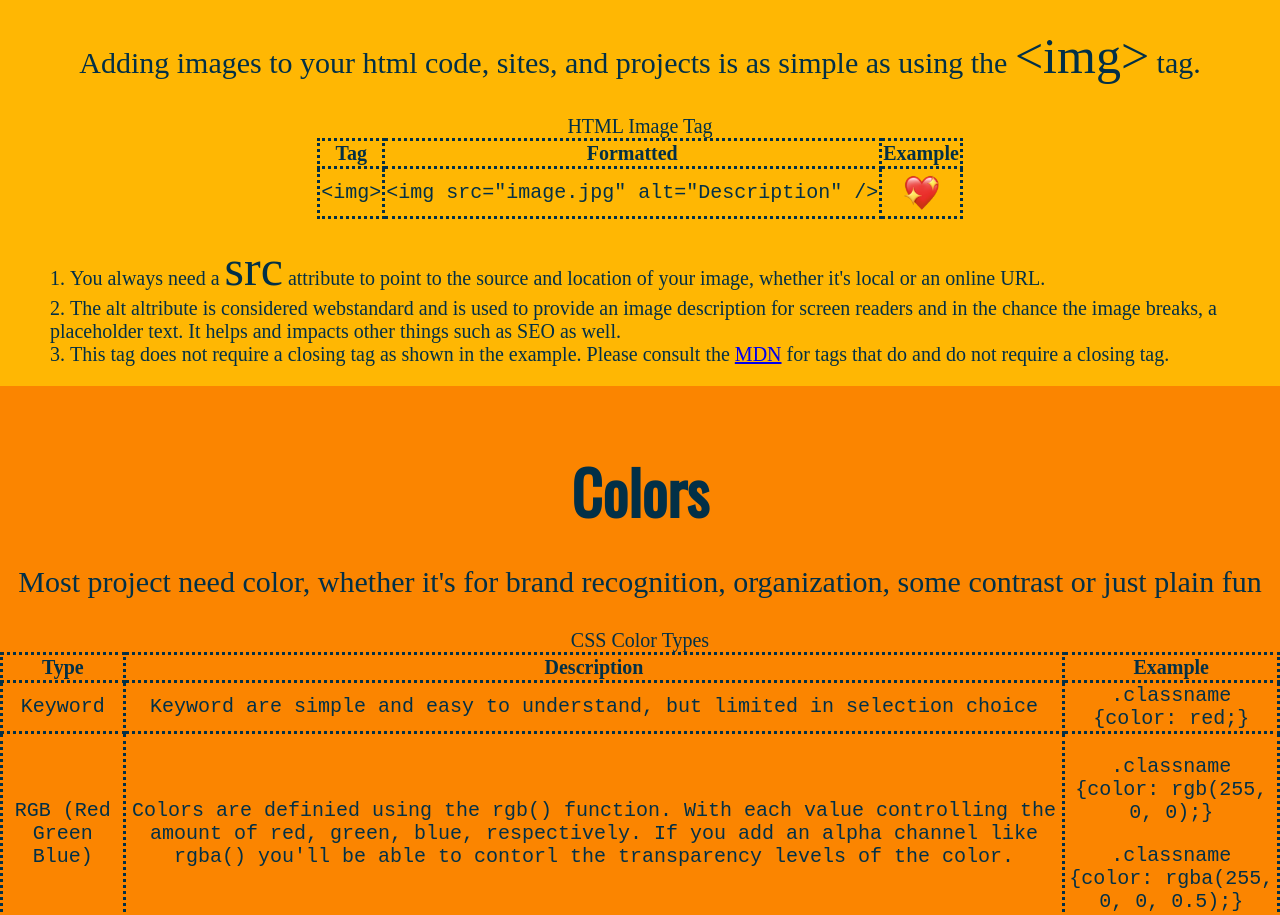
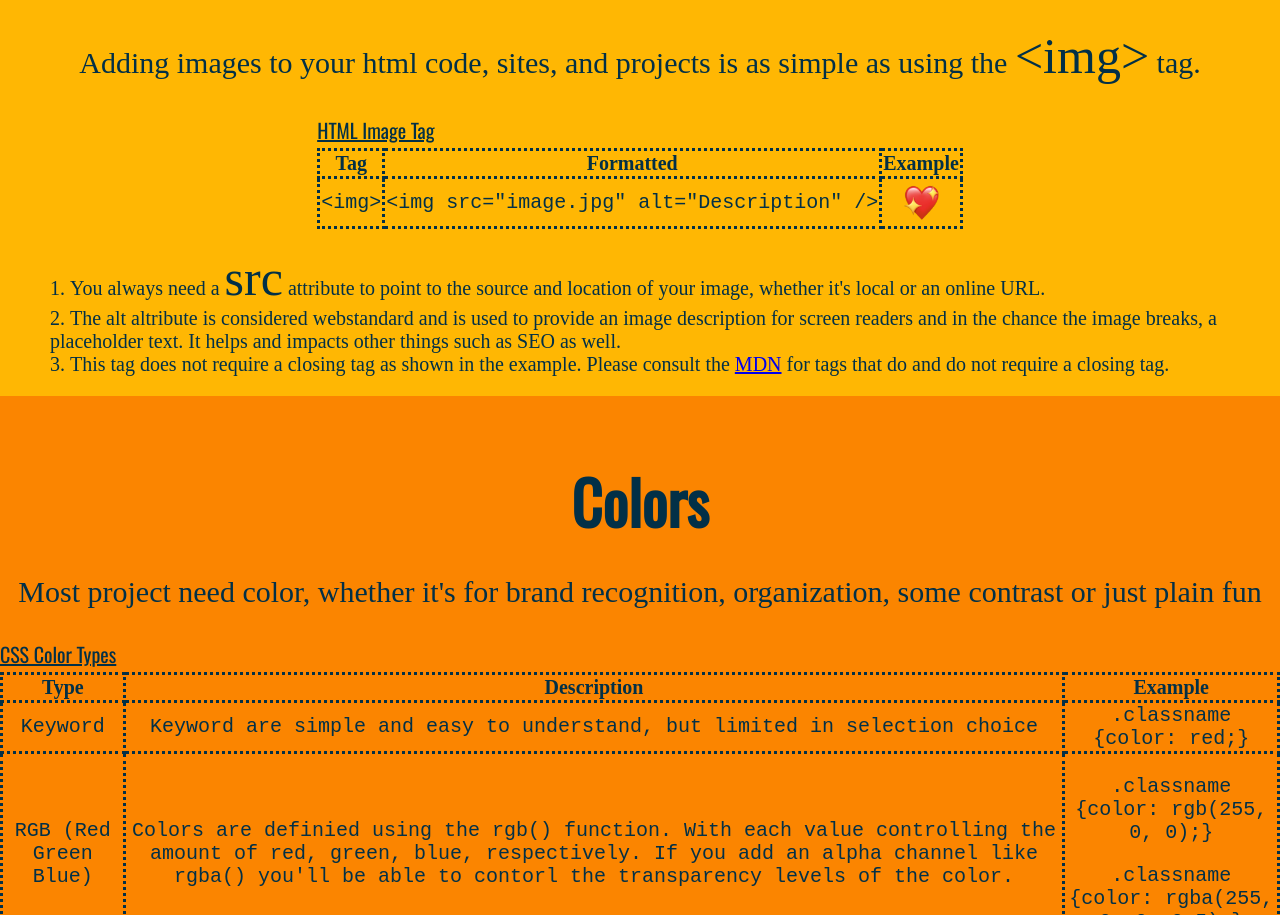
Before and after one commit to Mondrethos/cheatsheet, a plain HTML site: page index.html in a window 1280 px wide. Shown: the part 816-1731 px from the top of the page. Drawn offline with nearby package versions, Linux system fonts and the light colour scheme.

Commit message:
Styling Captions for Tables

```diff
--- a/index.html
+++ b/index.html
@@ -28,7 +28,7 @@
           using the <span class="tag">&lt;img&gt;</span> tag.
         </p>
         <table border="1" class="dotted-table tcenter">
-          <caption>HTML Image Tag</caption>
+          <caption class="oswald">HTML Image Tag</caption>
           <tr>
             <th>Tag</th>
             <th>Formatted</th>
@@ -71,7 +71,7 @@
         <h2 class="center oswald">Colors</h2>
         <p class="center s30">Most project need color, whether it's for brand recognition, organization, some contrast or just plain fun</p>
         <table border="1" class="dotted-table tcenter">
-          <caption>CSS Color Types</caption>
+          <caption class="oswald">CSS Color Types</caption>
           <tr>
           <th>Type</th>
           <th>Description</th>
--- a/resources/style.css
+++ b/resources/style.css
@@ -127,3 +127,9 @@ td:hover {
   color: #ffb703;
   background-color: #023047;
 }
+
+table caption {
+  text-align: left;
+  text-decoration: underline;
+  padding-bottom: 3px;
+}
```
